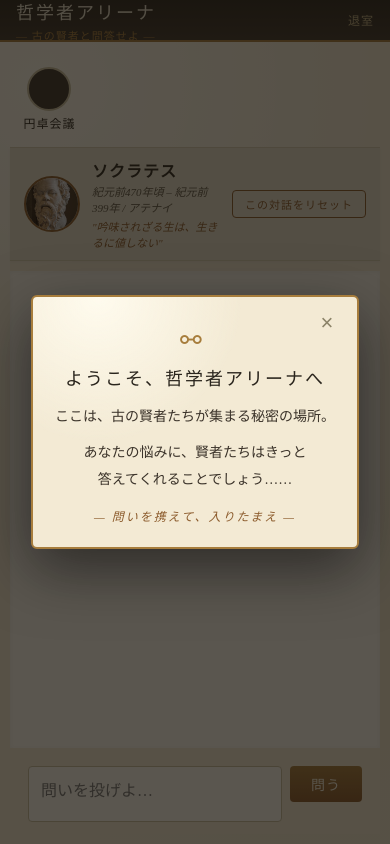
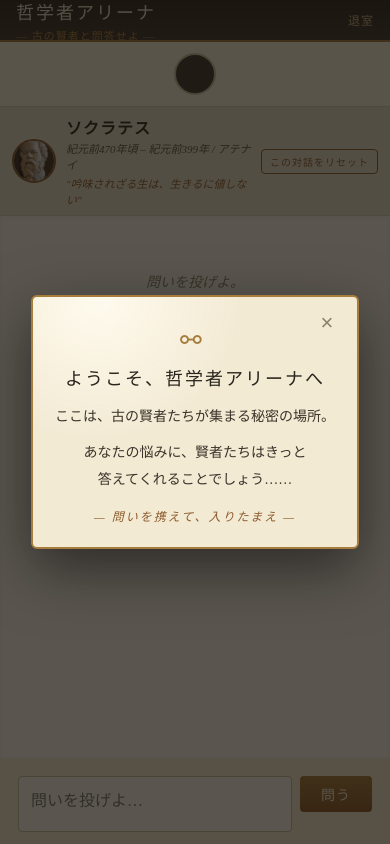
Before and after one commit to souta-yamaguchi/philosopher-arena, a Flask app: template templates/index.html in a window 390 px wide. Run offline with Flask 3, Linux system fonts and the light colour scheme; the template is opened without the code that fills it, so the values that code supplies are empty.

Commit message:
Mobile: compact selector/header, maximize chat area

```diff
--- a/templates/index.html
+++ b/templates/index.html
@@ -640,79 +640,107 @@
       font-size: 12px !important;
     }
 
-    body { overflow: auto; }
+    body { overflow: hidden; }
 
     .container {
-      padding: 10px;
+      padding: 0;
       flex: 1;
       display: flex;
       flex-direction: column;
-      height: auto;
+      height: calc(100dvh - 42px);
       min-height: 0;
-      overflow: visible;
+      overflow: hidden;
     }
 
-    /* モバイルは上段に横並びセレクタ、下段にメインパネル */
+    /* モバイルは上段にコンパクトなアバター行、下段にメインパネル */
     .sidebar {
       width: 100%;
       flex-shrink: 0;
       border-right: none;
       border-bottom: 1px solid #d8cfb3;
-      padding: 6px;
-      background: transparent;
+      padding: 6px 8px;
+      background: #f9f4e2;
       max-height: none;
-      overflow: visible;
+      overflow-x: auto;
+      overflow-y: hidden;
     }
     .main-panel {
+      flex: 1;
       min-height: 0;
+      overflow: hidden;
     }
 
-    /* セレクタは横並び 5 列のグリッドに戻す */
+    /* セレクタ：アイコンだけの横並び（名前は非表示で省スペース） */
     .selector {
-      display: grid;
-      grid-template-columns: repeat(5, 1fr);
-      gap: 6px;
-      flex-direction: unset;
+      display: flex;
+      flex-direction: row;
+      gap: 8px;
+      justify-content: space-around;
+      align-items: center;
     }
     .selector .card {
-      padding: 8px 4px;
+      padding: 3px;
       flex-direction: column;
       align-items: center;
       text-align: center;
-      gap: 3px;
+      gap: 0;
+      flex: 1 0 auto;
+      background: transparent;
+      border: 2px solid transparent;
+    }
+    .selector .card.active {
+      background: transparent;
+      border-color: var(--gold);
+      box-shadow: none;
     }
     .selector .icon,
     .selector .icon-group {
+      width: 42px;
+      height: 42px;
+      margin: 0;
+      border-width: 2px;
+    }
+    .selector .card-info { display: none; }   /* モバイルでは名前非表示（スペース確保）*/
+
+    /* 哲学者カード（ヘッダー）はコンパクトに */
+    .philosopher-card {
+      padding: 8px 12px;
+      gap: 10px;
+      margin-bottom: 0;
+    }
+    .philosopher-card .bust {
       width: 44px;
       height: 44px;
-      margin: 0;
-    }
-    .selector .card-info {
-      align-items: center;
-      overflow: visible;
-    }
-    .selector .pname {
-      font-size: 12px;
-      letter-spacing: 1px;
-    }
-    .selector .pyears {
-      display: none;
-    }
-    .philosopher-card.group .bust-group img {
-      width: 36px;
-      height: 36px;
+      border-width: 2px;
     }
 
-    /* 哲学者カードはコンパクトに */
-    .philosopher-card {
-      padding: 10px 14px;
-      gap: 12px;
-      margin-bottom: 10px;
+    /* 円卓会議時のメンバー選択：アイコンだけ、コンパクトに */
+    .picker-title {
+      font-size: 12px;
+      letter-spacing: 0.5px;
     }
-    .philosopher-card .bust {
-      width: 56px;
-      height: 56px;
-      border-width: 2px;
+    .picker-title .picker-sub { display: none; }
+    .picker-list { gap: 4px; }
+    .member-chip {
+      padding: 2px;
+      border-radius: 50%;
+    }
+    .member-chip img {
+      width: 32px;
+      height: 32px;
+    }
+    .member-chip .chip-name { display: none; }    /* 名前非表示（狭いので）*/
+    .member-chip .chip-check {
+      width: 14px;
+      height: 14px;
+      font-size: 9px;
+      top: -3px;
+      left: -3px;
+    }
+
+    .header-reset {
+      font-size: 10px !important;
+      padding: 4px 8px !important;
     }
     .philosopher-card .info h2 {
       font-size: 16px;
```
